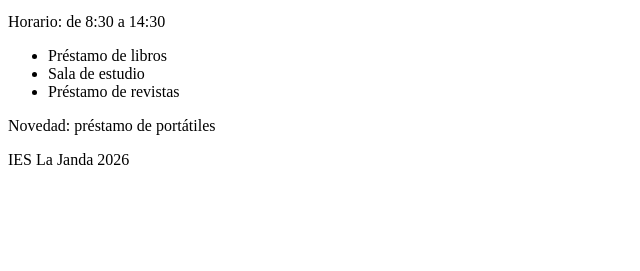
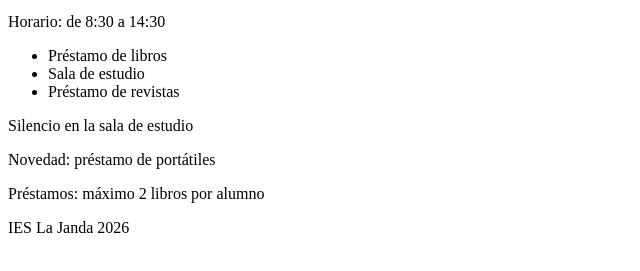
Before and after one commit to mmuncar544l/practica-git-Mu-oz, a plain HTML site: page index.html in a window 1280 px wide. Shown: the part 101-372 px from the top of the page, without its empty margins (0-640 px from the left). Drawn offline with Linux system fonts and the light colour scheme.

Commit message:
Cambia el límite a 2 libros desde casa MMC)

```diff
--- a/index.html
+++ b/index.html
@@ -13,7 +13,9 @@
 <li>Sala de estudio</li>
 <li>Préstamo de revistas</li>
 </ul>
+<p>Silencio en la sala de estudio</p>
 <p>Novedad: préstamo de portátiles</p>
+<p>Préstamos: máximo 2 libros por alumno</p>
 <footer>IES La Janda 2026</footer>
 </body>
 </html>
```
